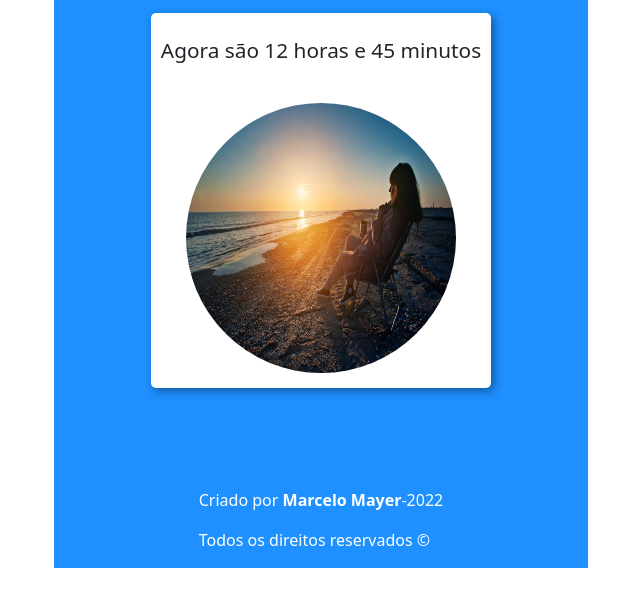
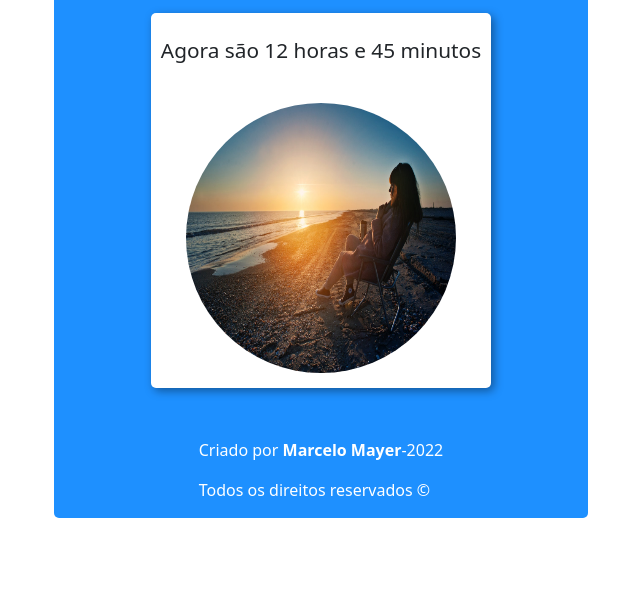
Before and after one commit to MarceloMayer/Hora-do-dia, a plain HTML site: page index.html in a window 1280 px wide. Shown: the part 138-744 px from the top of the page, without its empty margins (319-959 px from the left). Drawn offline with nearby package versions, Linux system fonts and the light colour scheme.

Commit message:
Update style.css

```diff
--- a/style.css
+++ b/style.css
@@ -5,10 +5,11 @@
     flex-direction: column;
     justify-content: center;
     align-items: center;
+     border-radius: 5px;
 }
 .footer{
     color: white;
-    margin-top: 100px;
+    margin-top: 50px;
 }
 section{
     background-color: white;
```
